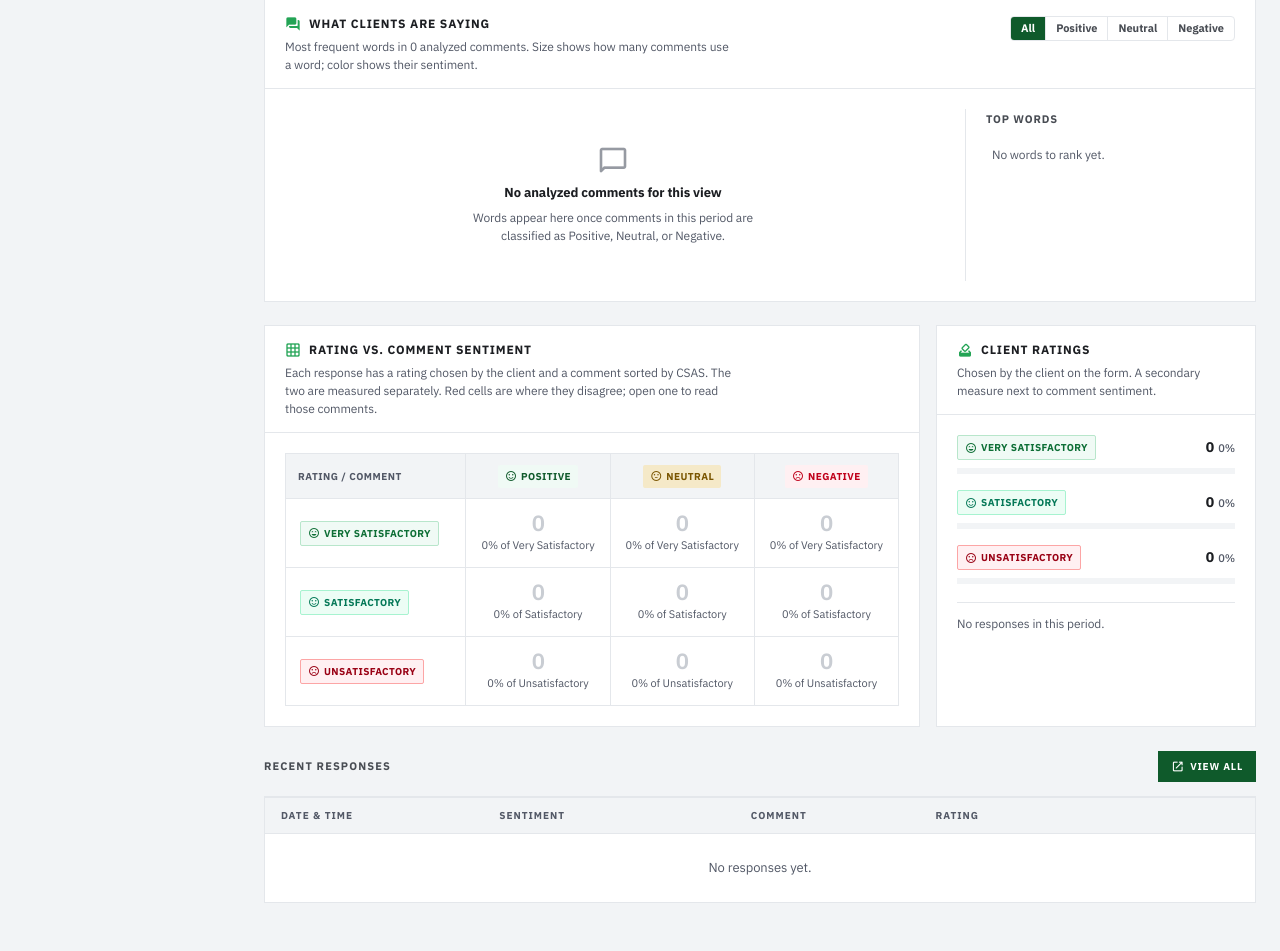
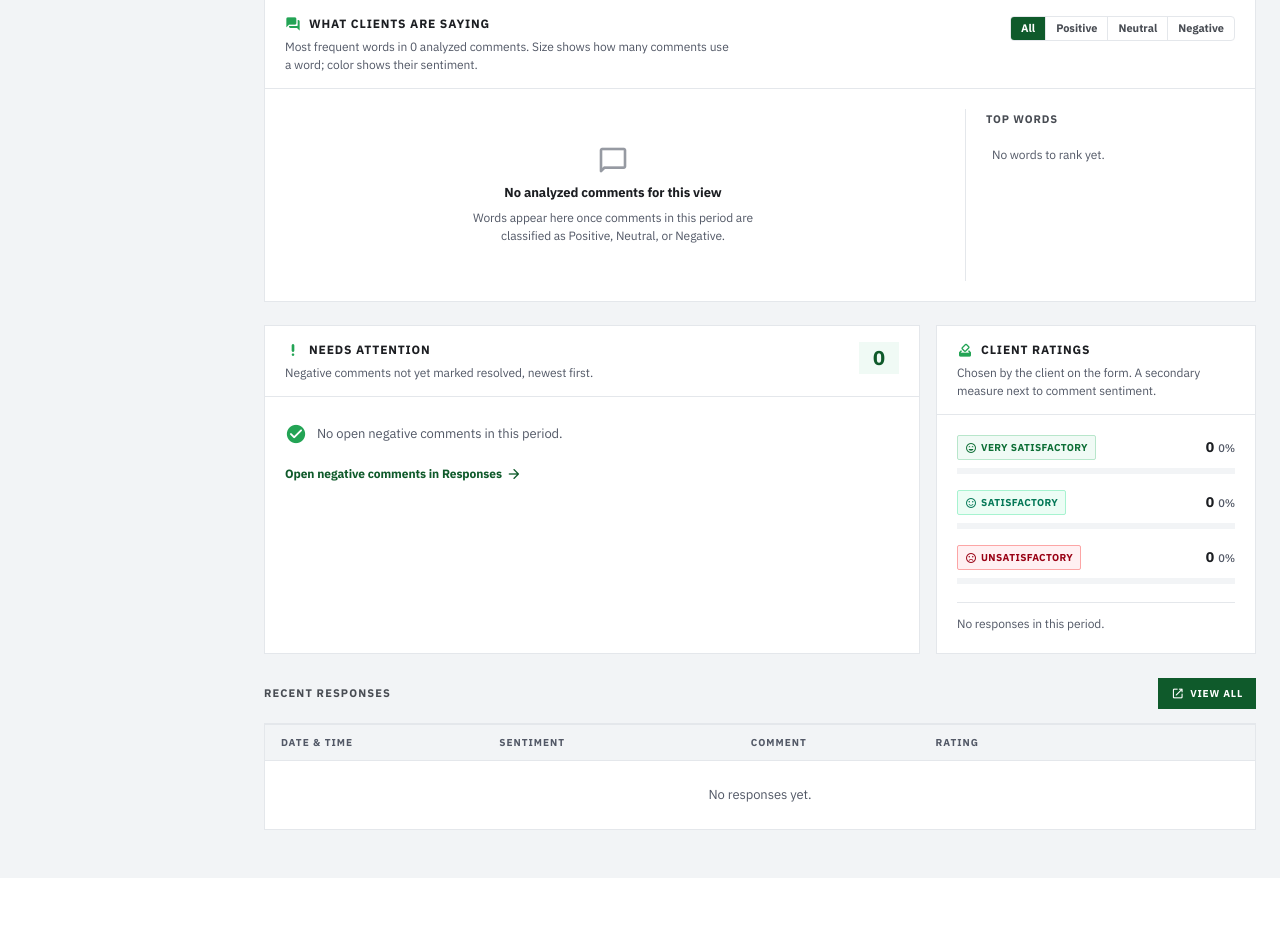
Before and after one commit to WWH16/philhealth-sentiment-analysis, a Django app: page /dashboard/ in a window 1280 px wide. Shown: the part 824-1775 px from the top of the page. After the commit the page ends 1702 px from the top, so only its background shows below. Run offline with Django 5.2, Linux system fonts and the light colour scheme; the visitor is signed in with stand-in values (Sample User, id 1); data that the repository does not hold is empty.

Commit message:
feat(admin): replace rating matrix with Needs Attention list

```diff
--- a/feedback_admin/templates/feedback_admin/dashboard.html
+++ b/feedback_admin/templates/feedback_admin/dashboard.html
@@ -25,21 +25,23 @@
   [data-theme="dark"] .rt-bar { background: rgba(255, 255, 255, 0.08); }
   @media (prefers-reduced-motion: reduce) { .rt-bar span { transition: none; } }
 
-  .xt-wrap { overflow-x: auto; -webkit-overflow-scrolling: touch; }
-  .xt { width: 100%; min-width: 520px; border-collapse: collapse; font-variant-numeric: tabular-nums; }
-  .xt th, .xt td { border: 1px solid var(--border); padding: 0; }
-  .xt thead th { padding: 10px 12px; text-align: center; background: var(--surface-page); }
-  .xt thead th:first-child { text-align: left; font-size: 10px; font-weight: 700; letter-spacing: 0.05em; text-transform: uppercase; color: var(--text-muted); }
-  .xt tbody th { padding: 12px 14px; text-align: left; white-space: nowrap; font-weight: 400; }
-  .xt-cell { display: flex; flex-direction: column; align-items: center; justify-content: center; gap: 3px; min-height: 68px; padding: 10px; color: var(--text-primary); text-decoration: none; transition: background-color 120ms ease; }
-  a.xt-cell:hover { background: var(--g-xlight); }
-  a.xt-cell:focus-visible { outline: 2px solid var(--g-primary); outline-offset: -2px; }
-  .xt-count { font-size: 22px; font-weight: 800; line-height: 1; letter-spacing: -0.02em; }
-  .xt-pct { font-size: 11px; color: var(--text-muted); }
-  .xt-cell.is-zero .xt-count { color: var(--ink6); font-weight: 600; }
-  .xt-cell.is-mismatch { background: var(--red-bg); }
-  .xt-cell.is-mismatch .xt-count, .xt-cell.is-mismatch .xt-pct { color: var(--red); }
-  a.xt-cell.is-mismatch:hover { background: var(--red-bg); box-shadow: inset 0 0 0 2px var(--red); }
+  /* Needs attention */
+  .na-head { display: flex; flex-wrap: nowrap; align-items: flex-start; justify-content: space-between; gap: 12px; }
+  .na-count { flex: none; min-width: 40px; padding: 4px 10px; text-align: center; font-size: 20px; font-weight: 800; line-height: 1.2; font-variant-numeric: tabular-nums; background: var(--red-bg); color: var(--red); }
+  .na-count.is-zero { background: var(--g-xlight); color: var(--g-forest); }
+  .na-list { list-style: none; margin: 0; padding: 0; }
+  .na-item { padding: 12px 0; border-bottom: 1px solid var(--border); }
+  .na-item:first-child { padding-top: 0; }
+  .na-comment { margin: 0 0 8px; font-size: 13px; line-height: 1.55; color: var(--text-primary); display: -webkit-box; -webkit-line-clamp: 2; -webkit-box-orient: vertical; overflow: hidden; }
+  .na-meta { display: flex; flex-wrap: wrap; align-items: center; gap: 6px 12px; font-size: 11px; color: var(--text-muted); }
+  .na-status { font-weight: 700; letter-spacing: 0.04em; text-transform: uppercase; }
+  .na-rated { display: inline-flex; align-items: center; gap: 6px; }
+  .na-empty { display: flex; align-items: center; gap: 10px; padding: 6px 0; font-size: 13px; color: var(--text-muted); }
+  .na-empty .material-icons-round { font-size: 22px; color: var(--g-primary); }
+  .na-more { display: inline-flex; align-items: center; gap: 4px; margin-top: 14px; font-size: 12px; font-weight: 700; color: var(--g-forest); text-decoration: none; }
+  .na-more:hover { text-decoration: underline; text-underline-offset: 3px; }
+  .na-more .material-icons-round { font-size: 16px; }
+  [data-theme="dark"] .na-more { color: var(--g-primary); }
   .card-block, .stat-card {
     contain: content;
   }
@@ -256,33 +258,23 @@
     </div>
   </div>
 
-  <!-- RATING x COMMENT SENTIMENT + CLIENT RATINGS -->
+  <!-- NEEDS ATTENTION + CLIENT RATINGS -->
   <div class="row g-3 mb-4">
     <div class="col-12 col-lg-8">
-      <section class="card-block h-100" aria-labelledby="xtTitle">
-        <div class="card-block-head">
+      <section class="card-block h-100" aria-labelledby="naTitle">
+        <div class="card-block-head na-head">
           <div>
-            <h2 class="card-block-title" id="xtTitle" style="margin:0;">
-              <span class="material-icons-round" aria-hidden="true">grid_on</span>
-              Rating vs. Comment Sentiment
+            <h2 class="card-block-title" id="naTitle" style="margin:0;">
+              <span class="material-icons-round" aria-hidden="true">priority_high</span>
+              Needs Attention
             </h2>
-            <p class="wc-caption" id="xtNote">Each response has a rating chosen by the client and a comment sorted by CSAS. The two are measured separately. Red cells are where they disagree; open one to read those comments.</p>
+            <p class="wc-caption">Negative comments not yet marked resolved, newest first.</p>
           </div>
+          <span class="na-count" id="naCount" aria-label="Open negative comments">0</span>
         </div>
         <div class="card-block-body">
-          <div class="xt-wrap">
-            <table class="xt" aria-describedby="xtNote">
-              <thead>
-                <tr>
-                  <th scope="col">Rating / Comment</th>
-                  <th scope="col"><span class="rating-chip chip-pos"><span class="material-icons-round" aria-hidden="true">sentiment_satisfied_alt</span>Positive</span></th>
-                  <th scope="col"><span class="rating-chip chip-neu"><span class="material-icons-round" aria-hidden="true">sentiment_neutral</span>Neutral</span></th>
-                  <th scope="col"><span class="rating-chip chip-neg"><span class="material-icons-round" aria-hidden="true">sentiment_dissatisfied</span>Negative</span></th>
-                </tr>
-              </thead>
-              <tbody id="xtBody"></tbody>
-            </table>
-          </div>
+          <ul class="na-list" id="naList"></ul>
+          <a class="na-more" id="naMore" href="{% url 'responses' %}?sentiment=Negative">Open negative comments in Responses<span class="material-icons-round" aria-hidden="true">arrow_forward</span></a>
         </div>
       </section>
     </div>
@@ -336,7 +328,7 @@
 {% block page_scripts %}
 {{ filter_data|json_script:"sentiment-filter-data" }}
 {{ word_cloud|json_script:"word-cloud-data" }}
-{{ rating_matrix|json_script:"rating-matrix-data" }}
+{{ needs_attention|json_script:"needs-attention-data" }}
 {{ rating_data|json_script:"rating-data" }}
 {{ recent_entries_data|json_script:"recent-entries-data" }}
 <script src="{% static 'js/word_cloud.js' %}"></script>
@@ -712,40 +704,40 @@ function renderSentimentTrendForPeriod(period, forceRecreate = false) {
   updateSentimentTrend(f.labels, f.pos, f.neu, f.neg, forceRecreate);
 }
 
-/* ── RATING x COMMENT SENTIMENT ── */
-const RATING_MATRIX = JSON.parse(document.getElementById('rating-matrix-data').textContent);
+const RATINGS = [
+  { field: 'very_satisfactory', label: 'Very Satisfactory', cls: 'chip-vs',    icon: 'sentiment_very_satisfied', color: '#169651' },
+  { field: 'satisfactory',      label: 'Satisfactory',      cls: 'chip-sat',   icon: 'sentiment_satisfied',      color: '#10b981' },
+  { field: 'unsatisfactory',    label: 'Unsatisfactory',    cls: 'chip-unsat', icon: 'sentiment_dissatisfied',   color: '#dc2626' },
+];
+
+/* ── NEEDS ATTENTION ── */
+const NEEDS_ATTENTION = JSON.parse(document.getElementById('needs-attention-data').textContent);
 const RESPONSES_URL = "{% url 'responses' %}";
-// key: matrix key; field: rating_data field.
-const RATINGS = [
-  { key: 'vsat',  field: 'very_satisfactory', label: 'Very Satisfactory', cls: 'chip-vs',    icon: 'sentiment_very_satisfied', color: '#169651' },
-  { key: 'sat',   field: 'satisfactory',      label: 'Satisfactory',      cls: 'chip-sat',   icon: 'sentiment_satisfied',      color: '#10b981' },
-  { key: 'unsat', field: 'unsatisfactory',    label: 'Unsatisfactory',    cls: 'chip-unsat', icon: 'sentiment_dissatisfied',   color: '#dc2626' },
-];
-const XT_SENTIMENTS = [
-  { key: 'pos', label: 'Positive' },
-  { key: 'neu', label: 'Neutral' },
-  { key: 'neg', label: 'Negative' },
-];
-// Rating and comment point opposite ways.
-const XT_MISMATCH = new Set(['vsat:neg', 'unsat:pos']);
 
-function renderRatingMatrix(period) {
-  const m = RATING_MATRIX[period] || RATING_MATRIX.all;
-  document.getElementById('xtBody').innerHTML = RATINGS.map(r => {
-    const row = m[r.key] || {};
-    const rowTotal = XT_SENTIMENTS.reduce((sum, s) => sum + (row[s.key] || 0), 0);
-    const cells = XT_SENTIMENTS.map(s => {
-      const n = row[s.key] || 0;
-      const pct = rowTotal ? Math.round((n / rowTotal) * 100) : 0;
-      const cls = ['xt-cell', n ? '' : 'is-zero', n && XT_MISMATCH.has(r.key + ':' + s.key) ? 'is-mismatch' : ''].join(' ').trim();
-      const inner = `<span class="xt-count">${n}</span><span class="xt-pct">${pct}% of ${r.label}</span>`;
-      if (!n) return `<td><span class="${cls}">${inner}</span></td>`;
-      const params = new URLSearchParams({ rating: r.label, sentiment: s.label });
-      if (period !== 'all') params.set('range', period);
-      return `<td><a class="${cls}" href="${RESPONSES_URL}?${params}" aria-label="${n} ${r.label} responses with a ${s.label.toLowerCase()} comment">${inner}</a></td>`;
-    }).join('');
-    return `<tr><th scope="row"><span class="rating-chip ${r.cls}"><span class="material-icons-round" aria-hidden="true">${r.icon}</span>${r.label}</span></th>${cells}</tr>`;
-  }).join('');
+function renderNeedsAttention(period) {
+  const d = NEEDS_ATTENTION[period] || NEEDS_ATTENTION.all;
+  const count = document.getElementById('naCount');
+  count.textContent = d.count;
+  count.classList.toggle('is-zero', !d.count);
+
+  const params = new URLSearchParams({ sentiment: 'Negative' });
+  if (period !== 'all') params.set('range', period);
+  document.getElementById('naMore').href = `${RESPONSES_URL}?${params}`;
+
+  document.getElementById('naList').innerHTML = d.items.length
+    ? d.items.map(item => {
+        const rate = RATING_CHIPS[item.rating] || { cls: 'chip-na', icon: 'help_outline' };
+        return `<li class="na-item">
+          <p class="na-comment" title="${escHtml(item.comment)}">${escHtml(item.comment)}</p>
+          <div class="na-meta">
+            <span class="rating-chip chip-neg" title="Comment sentiment, read by CSAS"><span class="material-icons-round" aria-hidden="true">sentiment_dissatisfied</span>Negative comment</span>
+            <span class="na-rated">Client rated <span class="rating-chip ${rate.cls}"><span class="material-icons-round" aria-hidden="true">${rate.icon}</span>${escHtml(item.rating)}</span></span>
+            <span class="na-status">${escHtml(item.status)}</span>
+            <span>${item.date} · ${item.time}</span>
+          </div>
+        </li>`;
+      }).join('')
+    : '<li class="na-empty"><span class="material-icons-round" aria-hidden="true">check_circle</span>No open negative comments in this period.</li>';
 }
 
 /* ── CLIENT RATINGS (secondary) ── */
@@ -828,7 +820,7 @@ function setSentimentFilter(btn, period) {
   renderRatings(period);
   wcPeriod = period;
   renderWordCloud();
-  renderRatingMatrix(period);
+  renderNeedsAttention(period);
 }
 
 function onThemeChange() {
@@ -842,7 +834,7 @@ function onResize() {
 function pageInit() {
   renderSentimentTrendForPeriod('all');
   renderWordCloud();
-  renderRatingMatrix('all');
+  renderNeedsAttention('all');
   renderRatings('all');
   renderRecent();
 
--- a/feedback_admin/templates/feedback_admin/responses.html
+++ b/feedback_admin/templates/feedback_admin/responses.html
@@ -1025,9 +1025,9 @@ document.addEventListener('keydown', function(e) {
 
 /* ── INIT ── */
 function pageInit() {
-  // Links from Sentiment Analysis preset filters: ?rating=…&sentiment=…&range=…
+  // Dashboard links preset filters: ?sentiment=…&range=…
   const params = new URLSearchParams(location.search);
-  const presets = [['rating', 'ratingFilter'], ['sentiment', 'sentimentFilter'], ['range', 'dateRangeFilter']];
+  const presets = [['sentiment', 'sentimentFilter'], ['range', 'dateRangeFilter']];
   let preset = false;
   presets.forEach(([key, id]) => {
     const select = document.getElementById(id);
--- a/feedback_admin/views.py
+++ b/feedback_admin/views.py
@@ -370,7 +370,7 @@ def dashboard(request):
         'negative_pct': all_counts['negative_pct'],
         'filter_data': filter_data,
         'rating_data': _multi_period_experience_counts(entries, today_range, week_start, month_start),
-        'rating_matrix': _rating_sentiment_matrix(entries, today_range, week_start, month_start),
+        'needs_attention': _open_negative_comments(entries, today_range, week_start, month_start),
         'word_cloud': _sentiment_word_cloud(entries, today_range[0], week_start, month_start),
         'recent_entries_data': [_entry_to_row(entry, recent_activity) for entry in recent_entries],
         'trend_labels': [f'{day:%b} {day.day}' for day in trend_dates],
@@ -492,27 +492,30 @@ def _multi_period_experience_counts(qs, today_range, week_start, month_start):
     }
 
 
-def _rating_sentiment_matrix(qs, today_range, week_start, month_start):
-    """Counts per rating x comment sentiment, per period, in one query.
-
-    The two measurements stay separate; this only shows them side by side.
-    """
+def _open_negative_comments(qs, today_range, week_start, month_start, limit=5):
+    """Negative comments not yet marked resolved, per period: count plus the newest few."""
+    open_negative = qs.filter(sentiment=FeedbackEntry.NEGATIVE).exclude(status='resolved')
     periods = {
         'all': Q(),
         'today': Q(created_at__range=today_range),
         'week': Q(created_at__gte=week_start),
         'month': Q(created_at__gte=month_start),
     }
-    ratings = [c[0] for c in FeedbackEntry.EXPERIENCE_CHOICES]
-    sentiments = [FeedbackEntry.POSITIVE, FeedbackEntry.NEUTRAL, FeedbackEntry.NEGATIVE]
-    res = qs.aggregate(**{
-        f'{p}__{r}__{s}': Count('id', filter=pq & Q(experience=r, sentiment=s))
-        for p, pq in periods.items() for r in ratings for s in sentiments
-    })
-    return {
-        p: {r: {s: res[f'{p}__{r}__{s}'] or 0 for s in sentiments} for r in ratings}
-        for p in periods
-    }
+    result = {}
+    for name, period_q in periods.items():
+        period_qs = open_negative.filter(period_q)
+        items = []
+        for entry in period_qs.order_by('-created_at')[:limit]:
+            local = timezone.localtime(entry.created_at)
+            items.append({
+                'date': f'{local:%b} {local.day}, {local:%Y}',
+                'time': local.strftime('%H:%M'),
+                'rating': entry.get_experience_display(),
+                'status': entry.get_status_display(),
+                'comment': entry.comment,
+            })
+        result[name] = {'count': period_qs.count(), 'items': items}
+    return result
 
 
 def _multi_period_sentiment_counts(qs, today_range, week_start, month_start):
```
Also changed, not shown: feedback_admin/tests.py (+15 -14 lines).
